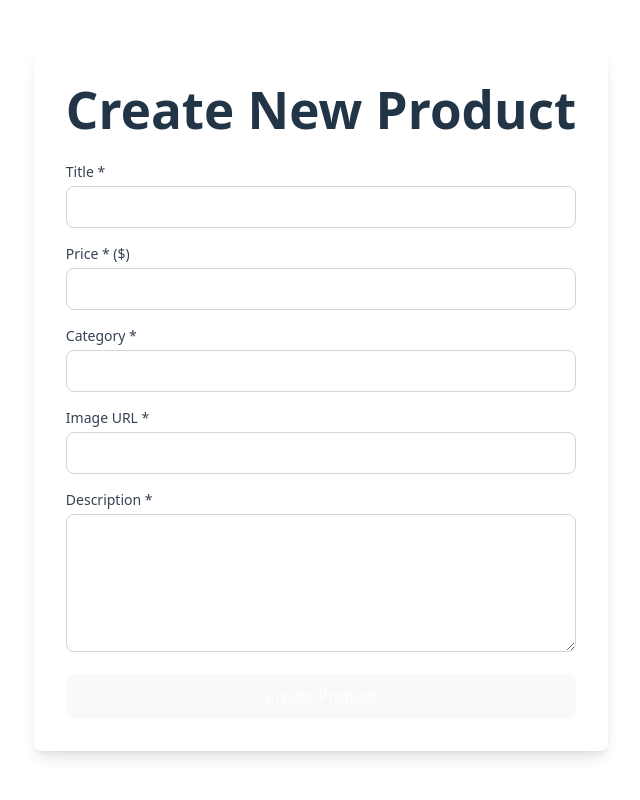
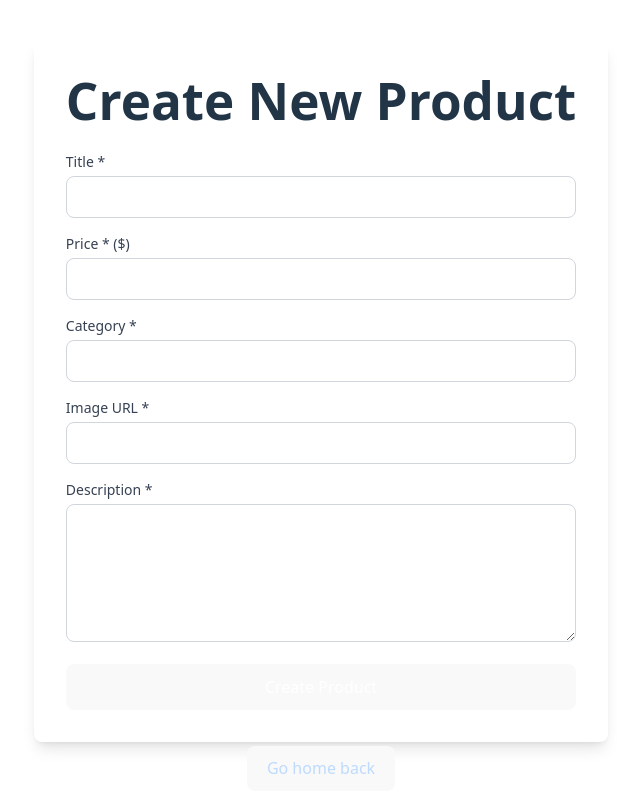
Before and after one commit to HellboyHeaven/alpha-test, a React (Vite) app: page /alpha-test/create-product in a window 1280 px wide. Shown: the whole page, without its empty margins (319-959 px from the left). Built offline with nearby package versions, Linux system fonts and the light colour scheme.

Commit message:
fix home back button

```diff
--- a/src/pages/CreatePage.tsx
+++ b/src/pages/CreatePage.tsx
@@ -1,11 +1,13 @@
 import { useNavigate } from "react-router-dom";
 import CreateProductForm from "../components/CreateProductForm";
+import HomeBackButton from "../components/HomeBackButton";
 
 export default function CreatePage() {
-    const nav = useNavigate()
-    return (
-        <div className="w-screen h-screen bg-white flex items-center">
-            <CreateProductForm onBack={() => nav('/')}/>
-        </div>
-    )
+  const nav = useNavigate();
+  return (
+    <div className="w-screen h-screen p-10 bg-white grid flex items-center flex-col gap-1">
+      <CreateProductForm onBack={() => nav("/")} />
+      <HomeBackButton />
+    </div>
+  );
 }
--- a/src/pages/ProductPage.tsx
+++ b/src/pages/ProductPage.tsx
@@ -7,30 +7,34 @@ import HomeBackButton from "../components/HomeBackButton";
 export default function ProductPage() {
   const { id } = useParams();
   const nav = useNavigate();
-    const {products, addProduct} = useProductStore();
+  const { products, addProduct } = useProductStore();
   const product = products.find((p) => p.id === Number(id));
 
   useEffect(() => {
     fetch(`https://fakestoreapi.com/products/${id}`)
-          .then(res => res.json())
-          .then(data => addProduct(data))
-          .catch(err => console.error('Failed to fetch products:', err));
+      .then((res) => res.json())
+      .then((data) => addProduct(data))
+      .catch((err) => console.error("Failed to fetch products:", err));
   }, []);
 
   if (!product) {
     return (
       <div className="text-center py-12">
         <p className="text-gray-600 mb-4">Product not found</p>
-        <button onClick={ () => nav('/')} className="text-blue-600 hover:underline">
+        <button
+          onClick={() => nav("/")}
+          className="text-blue-600 hover:underline"
+        >
           Go back
         </button>
       </div>
     );
   }
 
-    return <div className="min-h-screen bg-white items-center p-10 flex flex-col space-y-10">
-         <HomeBackButton/>
+  return (
+    <div className="min-h-screen bg-white items-center p-10 flex flex-col space-y-10">
       <ProductDetailsView id={Number(id)} />
-
+      <HomeBackButton />
     </div>
+  );
 }
```
Lines whose indentation alone changed are shown as unchanged.
